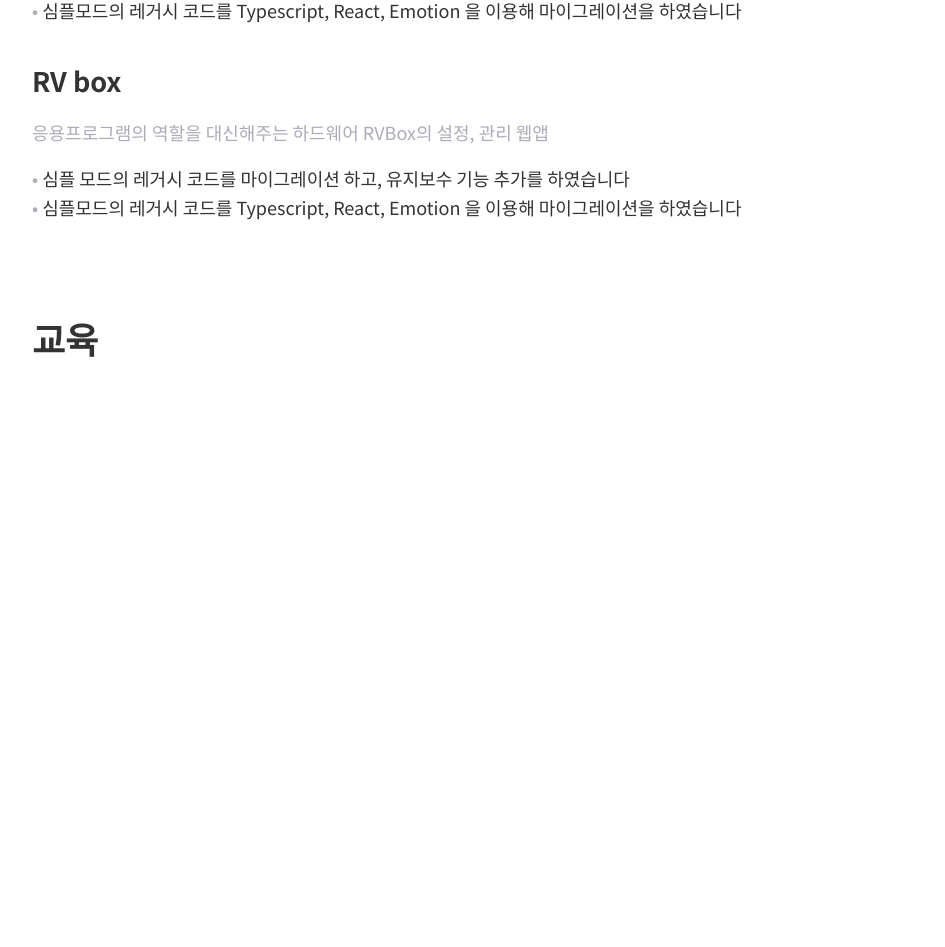
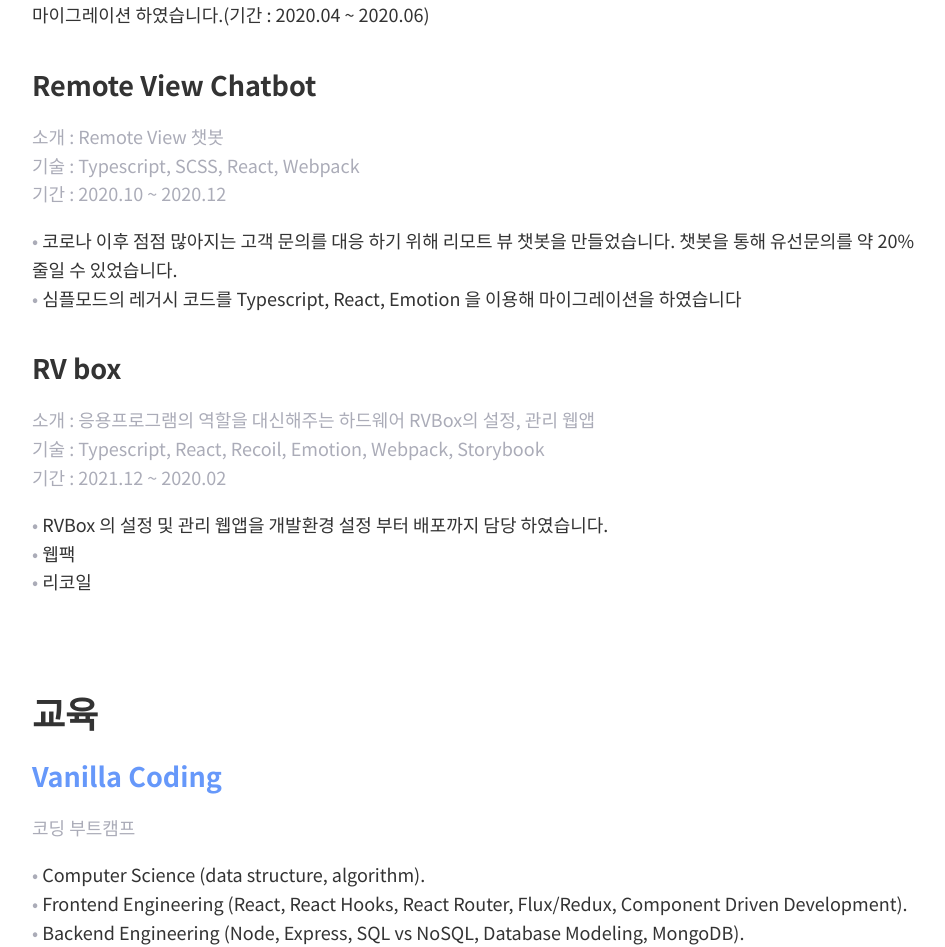
Before and after one commit to th2205/my-blog, a Next.js app: page /resume in a window 1280 px wide. Shown: the part 1807-2754 px from the top of the page, without its empty margins (158-1103 px from the left). Before the commit the page ends 2225 px from the top, so only its background shows below. Built offline with nearby package versions, Linux system fonts and the light colour scheme.

Commit message:
feat: update

```diff
--- a/data/myData.ts
+++ b/data/myData.ts
@@ -15,7 +15,8 @@ export default {
       pjojects: [
         {
           name: "Remote View",
-          skills: [],
+          skills: ["Javascript", "CSS", "HTML", "Jquery"],
+          period: "2020.07 ~ ",
           description: "다수의 PC/모바일 화면 제어를 위한 원격 제어 서비스",
           tasks: [
             "Remote View 레거시 시스템(jsp)에서 html, css, js 를 이용한 마크업과 유지보수, 기능 추가를 담당하였습니다.",
@@ -26,6 +27,18 @@ export default {
         },
         {
           name: "Web Viewer",
+          skills: [
+            "Javascript",
+            "Typescript",
+            "SCSS",
+            "React",
+            "Contaxt",
+            "MQTT",
+            "Socket",
+            "Storybook",
+            "Webpack",
+          ],
+          period: "2021.03 ~ ",
           description: "PC 원격제어 뷰어 웹앱",
           tasks: [
             "MQTT 프로토콜, Pub/Sub Pattern을 이용한 응용프로그램과의 통신으로 실시간 원격제어 구현하였습니다.",
@@ -36,17 +49,28 @@ export default {
         },
         {
           name: "Remote View Simple Mode",
+          skills: [
+            "Typescript",
+            "React",
+            "Redux Toolkit",
+            "Emotion",
+            "MQTT",
+            "Webpack",
+          ],
+          period: "2020.07 ~ ",
           description: "기존 Remote View 를 간단하게 사용 할 수 있는 웹앱",
           tasks: [
-            "심플 모드의 레거시 코드를 마이그레이션 하고, 유지보수 기능 추가를 하였습니다",
-            "심플모드의 레거시 코드를 Typescript, React, Emotion 을 이용해 마이그레이션을 하였습니다",
+            "레거시 리액트 코드(class component) 를 유지보수하고 기능을 추가 하였습니다.",
+            "심플 모드의 레거시 코드(javascript, scss, react, parcel)를 Typescript, Emotion, Weppack, storybook 을 이용해 마이그레이션 하였습니다.(기간 : 2020.04 ~ 2020.06)",
           ],
         },
         {
           name: "Remote View Chatbot",
-          description: "챗봇",
+          skills: ["Typescript", "SCSS", "React", "Webpack"],
+          period: "2020.10 ~ 2020.12",
+          description: "Remote View 챗봇",
           tasks: [
-            "심플 모드의 레거시 코드를 마이그레이션 하고, 유지보수 기능 추가를 하였습니다",
+            "코로나 이후 점점 많아지는 고객 문의를 대응 하기 위해 리모트 뷰 챗봇을 만들었습니다. 챗봇을 통해 유선문의를 약 20% 줄일 수 있었습니다.",
             "심플모드의 레거시 코드를 Typescript, React, Emotion 을 이용해 마이그레이션을 하였습니다",
           ],
         },
@@ -54,12 +78,38 @@ export default {
           name: "RV box",
           description:
             "응용프로그램의 역할을 대신해주는 하드웨어 RVBox의 설정, 관리 웹앱",
+          skills: [
+            "Typescript",
+            "React",
+            "Recoil",
+            "Emotion",
+            "Webpack",
+            "Storybook",
+          ],
+          period: "2021.12 ~ 2020.02",
           tasks: [
-            "심플 모드의 레거시 코드를 마이그레이션 하고, 유지보수 기능 추가를 하였습니다",
-            "심플모드의 레거시 코드를 Typescript, React, Emotion 을 이용해 마이그레이션을 하였습니다",
+            "RVBox 의 설정 및 관리 웹앱을 개발환경 설정 부터 배포까지 담당 하였습니다.",
+            "웹팩",
+            "리코일",
           ],
         },
       ],
     },
   ],
+  educations: [
+    {
+      name: "Vanilla Coding",
+      description: "코딩 부트캠프",
+      tasks: [
+        "Computer Science (data structure, algorithm).",
+        "Frontend Engineering (React, React Hooks, React Router, Flux/Redux, Component Driven Development).",
+        "Backend Engineering (Node, Express, SQL vs NoSQL, Database Modeling, MongoDB).",
+      ],
+    },
+    {
+      name: "순천향 대학교",
+      description: "대학교",
+      tasks: ["전자물리학과 졸업."],
+    },
+  ],
 };
--- a/pages/resume.tsx
+++ b/pages/resume.tsx
@@ -42,8 +42,8 @@ export default function Resume() {
           <Section>
             <Heading as="h1">주요 업무 경력</Heading>
           </Section>
-          {myData.companies.map((company) => (
-            <>
+          {myData.companies.map((company, index) => (
+            <div key={index}>
               <Flex>
                 <div>
                   <Heading as="h2" theme="secondary">
@@ -58,101 +58,74 @@ export default function Resume() {
                 <Text>{company.description}</Text>
                 <Text>{company.role}</Text>
               </Section>
-            </>
+            </div>
           ))}
         </Section>
         <Section size="l">
           <Heading as="h1">주요 업무 경력 상세</Heading>
-          {myData.companies.map((company) => (
-            <Section>
+          {myData.companies.map((company, index) => (
+            <Section key={index}>
               <Heading as="h2" theme="secondary">
                 {company.name}
               </Heading>
-              {company.pjojects.map((project) => (
-                <Section>
+              {company.pjojects.map((project, index) => (
+                <Section key={index}>
                   <Heading as="h2">{project.name}</Heading>
                   <Section>
-                    <Text>{project.description}</Text>
+                    <div>
+                      <Text as="span">소개 : </Text>
+                      <Text as="span">{project.description}</Text>
+                    </div>
+                    <div>
+                      <Text as="span">기술 : </Text>
+                      {project.skills.map((skill, index) => {
+                        if (project.skills.length - 1 === index) {
+                          return (
+                            <Text key={index} as="span">
+                              {skill}
+                            </Text>
+                          );
+                        }
+
+                        return (
+                          <Text key={index} as="span">
+                            {`${skill}, `}
+                          </Text>
+                        );
+                      })}
+                    </div>
+                    <div>
+                      <Text as="span">기간 : </Text>
+                      <Text as="span">{project.period}</Text>
+                    </div>
                   </Section>
-                  {project.tasks.map((task) => (
-                    <Text theme="tertiary">{task}</Text>
+                  {project.tasks.map((task, index) => (
+                    <Text key={index} theme="tertiary">
+                      {task}
+                    </Text>
                   ))}
                 </Section>
               ))}
             </Section>
           ))}
-
-          {/* <Heading as="h2">Web Viewer</Heading>
-          <Section>
-            <Text>PC 원격제어 뷰어 웹앱</Text>
-          </Section>
-          <Section size="s">
-            <Text theme="secondary">
-              - Remote View 레거시 시스템 유지 보수, 기능 개발
-            </Text>
-            <Text theme="secondary">
-              - 데이터에 의한 뷰 컨트롤을 위해 Observer Pattern 도입.
-            </Text>
-            <Text theme="secondary">
-              - Url Scheme 를 이용한 응용프로그램 실행.
-            </Text>
-          </Section>
-          <Header>
-            <Heading as="h2">Remote View Simple Mode</Heading>
-          </Header>
-          <Section>
-            <Text>Remote View 를 간단하게 사용 할 수 있는 웹앱</Text>
-          </Section>
-          <Section size="s">
-            <Text theme="secondary">
-              - Remote View 레거시 시스템 유지 보수, 기능 개발
-            </Text>
-            <Text theme="secondary">
-              - 데이터에 의한 뷰 컨트롤을 위해 Observer Pattern 도입.
-            </Text>
-            <Text theme="secondary">
-              - Url Scheme 를 이용한 응용프로그램 실행.
-            </Text>
-          </Section>
-          <Header>
-            <Heading as="h2">RVBox</Heading>
-          </Header>
-          <Section>
-            <Text>
-              응용프로그램의 역할을 대신해주는 하드웨어 RVBox 설정, 관리 웹앱
-            </Text>
-          </Section>
-          <Section size="s">
-            <Text theme="secondary">
-              - Remote View 레거시 시스템 유지 보수, 기능 개발
-            </Text>
-            <Text theme="secondary">
-              - 데이터에 의한 뷰 컨트롤을 위해 Observer Pattern 도입.
-            </Text>
-            <Text theme="secondary">
-              - Url Scheme 를 이용한 응용프로그램 실행.
-            </Text>
-          </Section>
-          <Header>
-            <Heading as="h2">Remote View 챗봇</Heading>
-          </Header>
-          <Section>
-            <Text>Remote View 챗봇</Text>
-          </Section>
-          <Section size="s">
-            <Text theme="secondary">
-              - Remote View 레거시 시스템 유지 보수, 기능 개발
-            </Text>
-            <Text theme="secondary">
-              - 데이터에 의한 뷰 컨트롤을 위해 Observer Pattern 도입.
-            </Text>
-            <Text theme="secondary">
-              - Url Scheme 를 이용한 응용프로그램 실행.
-            </Text>
-          </Section> */}
         </Section>
         <Section>
           <Heading as="h1">교육</Heading>
+          {myData.educations.map((education, index) => (
+            <Section key={index}>
+              <Heading as="h2" theme="secondary">
+                {education.name}
+              </Heading>
+              <Section>
+                <Text>{education.description}</Text>
+              </Section>
+              {education.tasks.map((task, index) => (
+                <Text key={index} theme="tertiary">
+                  {task}
+                </Text>
+              ))}
+            </Section>
+          ))}
         </Section>
       </main>
     </ResumeLayout>
```
